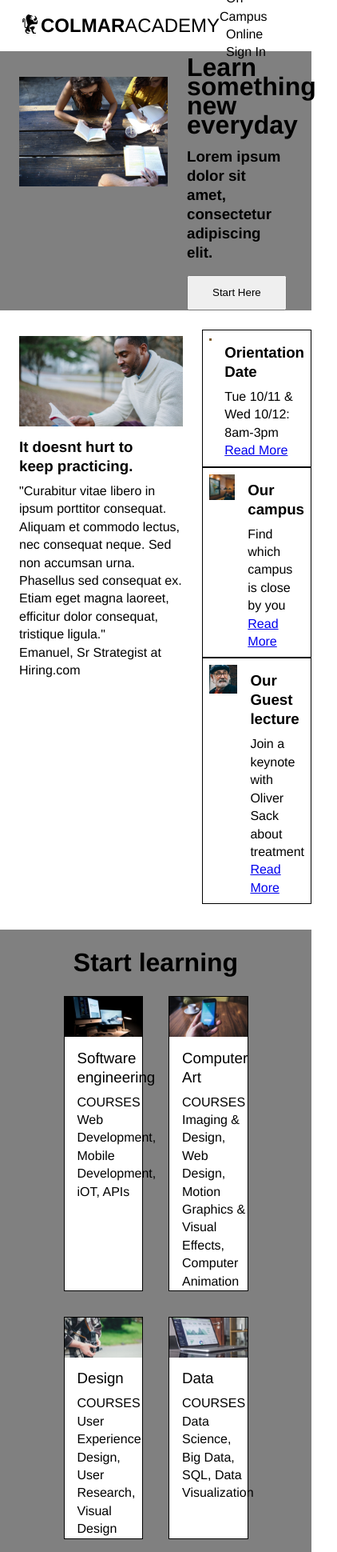
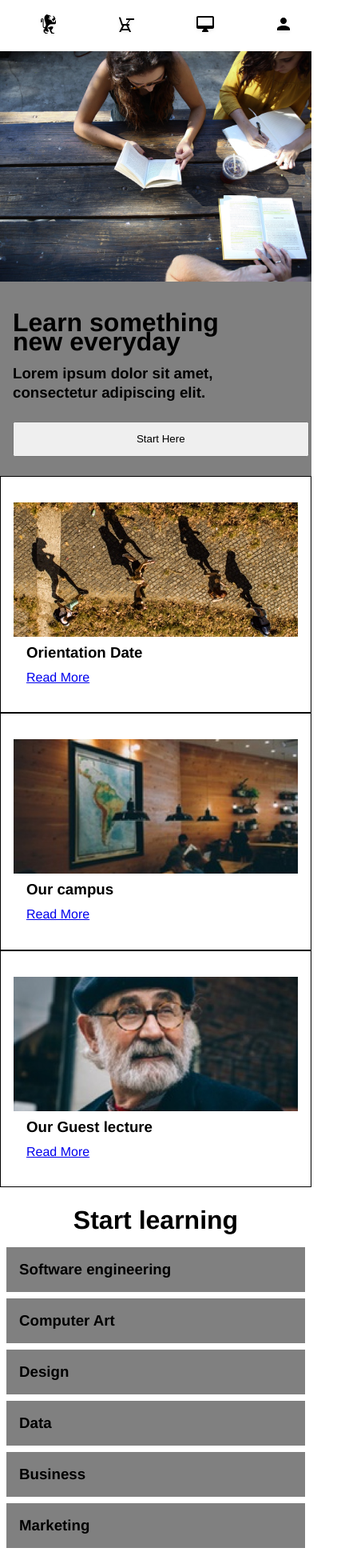
Before and after one commit to kayg90/capstone_project, a plain HTML site: page index.html in a window 390 px wide. Shown: the top 1940 px of the page at 80% size, 422 px wide, since content can reach past the window. Drawn offline with Linux system fonts and the light colour scheme.

Commit message:
finish structured styling

```diff
--- a/css/style.css
+++ b/css/style.css
@@ -83,6 +83,26 @@ ul li {
   padding: 0.5rem;
 }
 
+.mobile {
+  display: none;
+}
+
+@media only screen and (max-width: 600px) {
+  .desktop {
+    display: none;
+  }
+  .logo,
+  .menu {
+    display: none;
+  }
+
+  .mobile {
+    display: inline-flex;
+    flex: 1;
+    justify-content: space-around;
+  }
+}
+
 /* Main */
 
 .main {
@@ -96,7 +116,8 @@ ul li {
 
 }
 
-.column1 img, video {
+.column1 img,
+video {
   width: 100%;
 }
 
@@ -117,7 +138,26 @@ button {
 
 button {
   padding: 0.5rem;
-  margin-top: 0.5rem;
+  margin-top: 1rem;
+}
+
+@media only screen and (max-width: 600px) {
+  .main {
+    display: block;
+  }
+  .column1 {
+    padding: 0;
+    width: 100%;
+  }
+
+  .main .column2 {
+    width: 100%;
+    padding: 1.5rem 1rem;
+    text-align: left;
+  }
+  button {
+    width: 95%;
+  }
 }
 
 /* Second Section */
@@ -135,7 +175,7 @@ button {
   padding-top: 1.5rem;
 }
 
- .info {
+.info {
   display: flex;
   padding: 0.5rem;
   border: 1px black solid;
@@ -147,7 +187,8 @@ button {
 }
 
 
-.image-container img, video {
+.image-container img,
+video {
   width: 100%;
   height: auto;
 }
@@ -158,6 +199,28 @@ button {
   flex-direction: column;
   justify-content: center;
   padding-left: 1rem;
+}
+
+@media only screen and (max-width: 600px) {
+  .second .column1 {
+    display: none;
+  }
+  /* .second .desktop {
+    display: none;
+  } */
+  .second .column2 {
+    width: 100%;
+  }
+  .second {
+    padding-bottom: 0;
+  }
+  .second .info {
+    display: block;
+    padding: 2rem 1rem;
+  }
+  .information {
+    padding-top: 0;
+  }
 }
 
 /* Third Container */
@@ -193,6 +256,38 @@ button {
   width: 100%;
 }
 
+@media only screen and (max-width: 600px){
+  .courses {
+    background-color: white;
+  }
+  .courses .mobile {
+    display: block;
+  }
+  .mobile .details {
+    background-color: gray;
+    padding: 1rem;
+    margin: 0.5rem;
+  }
+  .mobile .details h3 {
+    padding: 0;
+  }
+}
+
+@media only screen and (max-width: 600px) {
+  .fourth .column1 {
+    width: 100%;
+  }
+  .fourth .column2 {
+    display: none;
+  }
+  .fourth .column1 h3, p {
+    display: none;
+  }
+  video {
+    padding-bottom: 1.5rem;
+  }
+}
+
 footer nav {
   justify-content: space-between;
 }
@@ -200,3 +295,9 @@ footer nav {
 footer nav h4 {
   padding-left: 1.5rem;
 }
+
+@media only screen and (max-width: 600px) {
+  footer h4 {
+    padding: 1rem;
+  }
+}
--- a/index.html
+++ b/index.html
@@ -10,7 +10,7 @@
   <!-- Header Section -->
   <header>
     <nav class="flex container">
-      <div>
+      <div class="logo">
         <img src="./resources/images/ic-logo.svg" alt="logo">
         <span>
           <em>COLMAR</em>ACADEMY</span>
@@ -21,6 +21,12 @@
           <li>Online</li>
           <li>Sign In</li>
         </ul>
+      </div>
+      <div class="mobile">
+        <img src="./resources/images/ic-logo.svg" alt="logo">
+        <img src="./resources/images/ic-on-campus.svg" alt="campus">
+        <img src="./resources/images/ic-online.svg" alt="online">
+        <img src="./resources/images/ic-login.svg" alt="login">
       </div>
     </nav>
   </header>
@@ -44,7 +50,8 @@
         <img src="./resources/images/information-main.jpg" alt="student">
       </div>
       <h3>It doesnt hurt to keep practicing.</h3>
-      <p>"Curabitur vitae libero in ipsum porttitor consequat. Aliquam et commodo lectus, nec consequat neque. Sed non accumsan
+      <p>"Curabitur vitae libero in ipsum porttitor consequat. Aliquam et commodo lectus, nec consequat neque. Sed non
+        accumsan
         urna. Phasellus sed consequat ex. Etiam eget magna laoreet, efficitur dolor consequat, tristique ligula."
       </p>
       <h4>Emanuel, Sr Strategist at Hiring.com</h4>
@@ -54,7 +61,8 @@
 
       <div class="info">
         <div class="image-container">
-          <img src="./resources/images/information-orientation.jpg" alt="orientation">
+          <img class="desktop" src="./resources/images/information-orientation.jpg" alt="orientation">
+          <img class="mobile" src="./resources/images/information-orientation-mobile.jpg" alt="orientation">
         </div>
         <div class="details">
           <h3>Orientation Date</h3>
@@ -65,7 +73,8 @@
 
       <div class="info">
         <div class="image-container">
-          <img src="./resources/images/information-campus.jpg" alt="campus">
+          <img class="desktop" src="./resources/images/information-campus.jpg" alt="campus">
+          <img class="mobile" src="./resources/images/information-campus-mobile.jpg" alt="campus">
         </div>
         <div class="details">
           <h3>Our campus</h3>
@@ -76,7 +85,8 @@
 
       <div class="info">
         <div class="image-container">
-          <img src="./resources/images/information-guest-lecture.jpg" alt="guest">
+          <img class="desktop" src="./resources/images/information-guest-lecture.jpg" alt="guest">
+          <img class="mobile" src="./resources/images/information-guest-lecture-mobile.jpg" alt="guest">
         </div>
         <div class="details">
           <h3>Our Guest lecture</h3>
@@ -92,7 +102,7 @@
   <div class="courses container">
     <h1 class="title">Start learning</h1>
 
-    <div class="flex course-list">
+    <div class="flex course-list desktop">
 
       <div class="course">
         <div class="image">
@@ -159,8 +169,29 @@
             <h4>Analytics, Content Marketing, Mobile Marketing</h3>
         </div>
       </div>
+
     </div>
 
+      <div class="mobile">
+        <div class="details">
+          <h3>Software engineering</h3>
+        </div>
+        <div class="details">
+          <h3>Computer Art</h3>
+        </div>
+        <div class="details">
+          <h3>Design</h3>
+        </div>
+        <div class="details">
+          <h3>Data</h3>
+        </div>
+        <div class="details">
+          <h3>Business</h3>
+        </div>
+        <div class="details">
+          <h3>Marketing</h3>
+        </div>
+      </div>
   </div>
 
   <!-- Fourth Section -->
@@ -173,7 +204,8 @@
           <source src="./resources/videos/thesis.mp4">Your browser does not support the video tag.>
         </video>
         <h3>Reimagine urban</h3>
-        <p>"Curabitur vitae libero in ipsum porttitor consequat. Aliquam et commodo lectus, nec consequat neque. Sed non accumsan
+        <p>"Curabitur vitae libero in ipsum porttitor consequat. Aliquam et commodo lectus, nec consequat neque. Sed
+          non accumsan
           urna. Phasellus sed consequat ex. Etiam eget magna laoreet, efficitur dolor consequat, tristique ligula."
         </p>
       </div>
```
Also changed, not shown: css/reset.css (line endings or trailing spaces), resources/images/ic-login.svg (added), resources/images/ic-on-campus.svg (added), resources/images/ic-online.svg (added).
